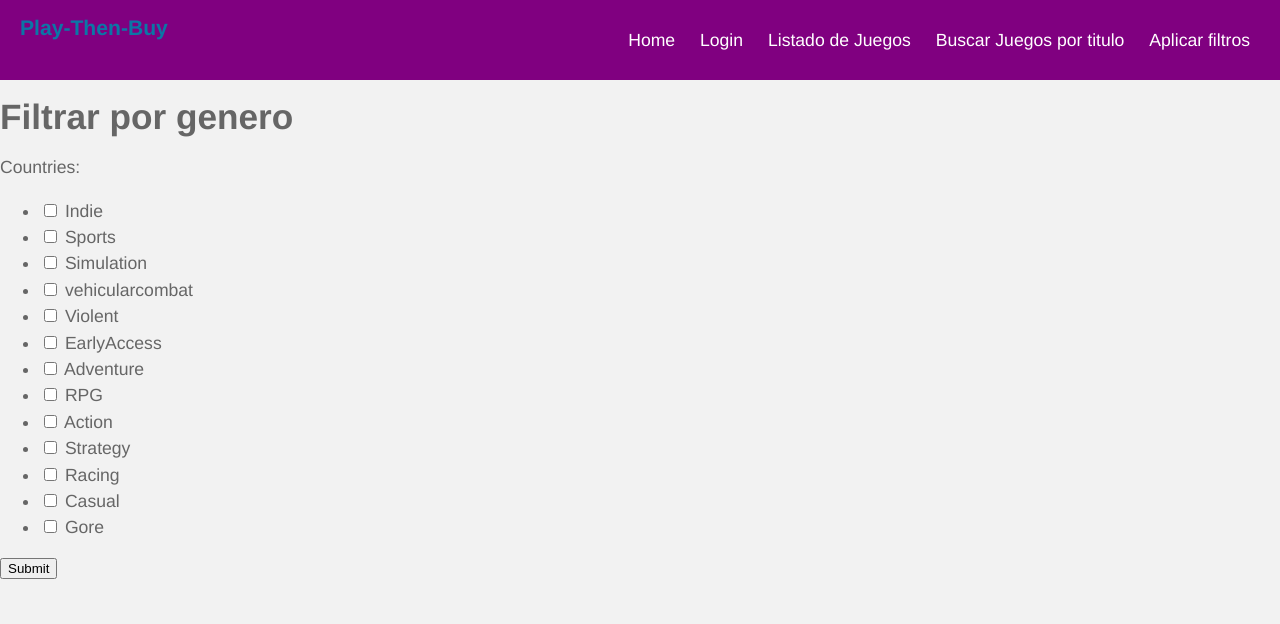
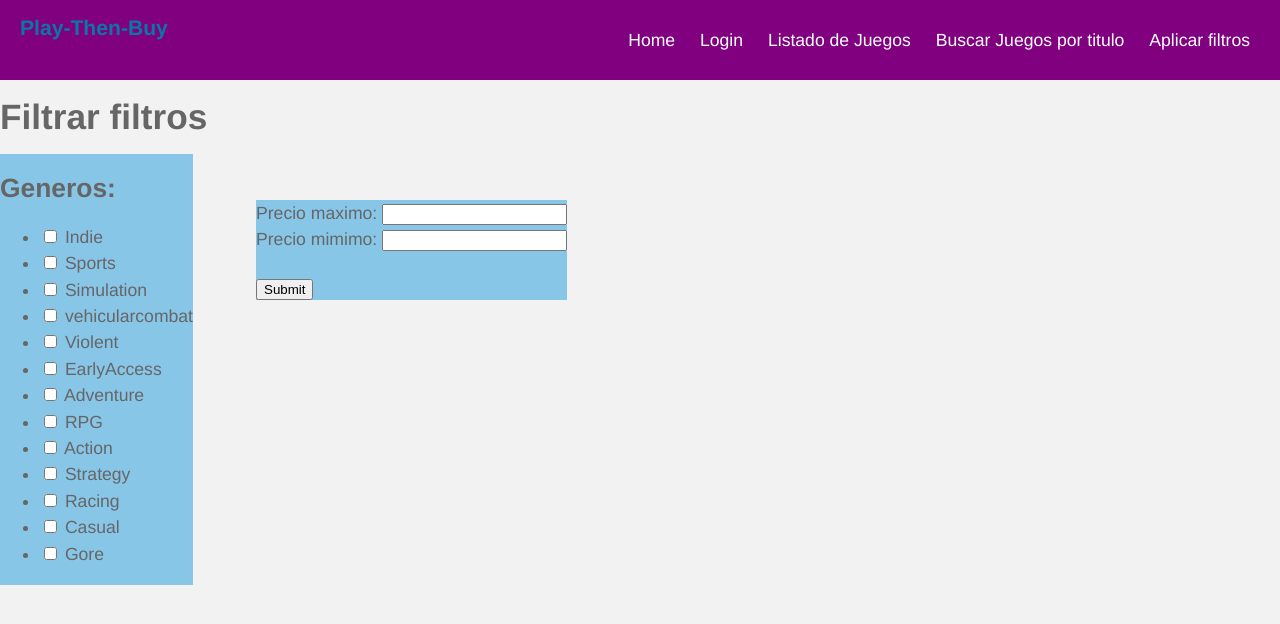
Before and after one commit to manuelgomezsuarez/playThenBuy, a Django app: page /filtros/ in a window 1280 px wide. Shown: the top 624 px of the page. Run offline with Django 3.2, Linux system fonts and the light colour scheme; parts of the project's set-up code (start-up, migrations or seed data) failed here and were passed over.

Commit message:
mejora los filtros

```diff
--- a/playThenBuy/templates/filtros.html
+++ b/playThenBuy/templates/filtros.html
@@ -1,16 +1,53 @@
 <html>
 <head>
+<meta charset="utf-8">
 <title>Filtrar por genero</title>
+ <style type="text/css">
+ div.numeros{
+    position: absolute;
+    top: 25%;
+    left: 20%;
+     background-color: #88c6e8;
+}
+
+ div.generos{
+    position: absolute;
+     background-color: #88c6e8;
+
+}
+
+
+ </style>
 </head>
 <body>
 <header>
 {% include 'header.html' %}
 
-<h1>Filtrar por genero</h1>
+<h1>Filtrar filtros</h1>
 <form method="post" id='form'>
   {% csrf_token %}
-  {{ form.as_p }}
+
+  <div class="generos">
+  <h2>
+  {{ form.Generos.label_tag }}
+  </h2>
+  {{form.Generos.errors}}
+  {{form.Generos}}
+  </div>
+  <div class="numeros">
+
+  {{ form.precioMin.label_tag }}
+  {{form.precioMin}}
+  {{form.precioMin.errors}}
+  <br>
+
+  {{ form.precioMax.label_tag }}
+  {{form.precioMax}}
+  {{form.precioMax.errors}}
+
+<br><br>
   <button type="submit">Submit</button>
+  </div>
 </form>
 </body>
 </html>
--- a/playThenBuy/templates/listadoJuegos.html
+++ b/playThenBuy/templates/listadoJuegos.html
@@ -1,5 +1,6 @@
 <html>
 <head>
+<meta charset="utf-8">
 <title>Lista de juegos</title>
 <style type="text/css">
 table.blueTable {
@@ -86,6 +87,10 @@ table.blueTable tfoot .links a{
   <a href="/orderPesoAsc">ASC</a>
   <a href="/orderPesoDesc">DESC</a>
   </th>
+  <th> Precio (€)
+  <a href="/orderPrecioAsc">ASC</a>
+  <a href="/orderPrecioDesc">DESC</a>
+  </th>
   <th>Ver mas..</th>
 </tr>
 </thead>
@@ -95,6 +100,7 @@ table.blueTable tfoot .links a{
   <th> {{ r.desarrolladora }}</th>
   <th> {{ r.fecha_lanzamiento }}</th>
   <th> {{ r.tamano }}</th>
+  <th> {{ r.precio_compra }}</th>
   <th> <a href="/juego/{{r.id}}">Display</a></th>
 </tr>
 {% endfor %}
--- a/playThenBuy/urls.py
+++ b/playThenBuy/urls.py
@@ -22,6 +22,8 @@ urlpatterns = patterns('',
     url(r'^orderPesoDesc/', 'principal.views.orderPesoDesc'),
     url(r'^orderDesarrolladoraAsc/', 'principal.views.orderDesarrolladoraAsc'),
     url(r'^orderDesarrolladoraDesc/', 'principal.views.orderDesarrolladoraDesc'),
+    url(r'^orderPrecioDesc/', 'principal.views.orderPrecioDesc'),
+    url(r'^orderPrecioAsc/', 'principal.views.orderPrecioAsc'),
     url(r'^filtros/', 'principal.views.filtros'),
 
 )
--- a/principal/forms.py
+++ b/principal/forms.py
@@ -1,14 +1,15 @@
 from django import forms
-from django.utils.safestring import SafeString
 from principal.models import Genero
-
+from django.core.validators import MinValueValidator,MaxValueValidator
 
 class TituloForm(forms.Form):
     titulo = forms.CharField(label='Titulo juego')
 
 class FiltroForm(forms.Form):
-#     precioMin= forms.FloatField(null=True())(label='precioMin')
-#     precioMax= forms.FloatField(null=True())(label='precioMax')
+    precioMin= forms.FloatField(label='Precio maximo',required=False,validators=[MinValueValidator(0)])
+    precioMax= forms.FloatField(label='Precio mimimo',required=False,validators=[MinValueValidator(0)])
+
+
 
     generos=Genero.objects.all()
 
@@ -16,5 +17,5 @@ class FiltroForm(forms.Form):
     for i in generos:
         opciones.append([i,i])
 
-    countries = forms.MultipleChoiceField(widget=forms.CheckboxSelectMultiple,
-                                         choices=opciones)
+    Generos = forms.MultipleChoiceField(widget=forms.CheckboxSelectMultiple,
+                                         choices=opciones,required=False)
--- a/principal/views.py
+++ b/principal/views.py
@@ -40,8 +40,12 @@ def orderDesarrolladoraAsc(request):
     juegos=Juego.objects.order_by("desarrolladora")
     return render_to_response('listadoJuegos.html', {'juegos':juegos})
 
-def orderDesarrolladoraDesc(request):
-    juegos=Juego.objects.order_by("-desarrolladora")
+def orderPrecioDesc(request):
+    juegos=Juego.objects.order_by("-precio_compra")
+    return render_to_response('listadoJuegos.html', {'juegos':juegos})
+
+def orderPrecioAsc(request):
+    juegos=Juego.objects.order_by("precio_compra")
     return render_to_response('listadoJuegos.html', {'juegos':juegos})
 
 def buscarTitulo(request):
@@ -64,21 +68,42 @@ def filtros(request):
     if request.method=='POST':
         form = FiltroForm(request.POST)
         if form.is_valid():
-            countries = form.cleaned_data.get('countries')
-            print countries
 
-            juegos=[]
-            for juego in Juego.objects.all():
-                generosJuegoBucle=[]
-                for i in juego.generos.all():
 
-                    generosJuegoBucle.append(i.nombre_genero) #lista de generos del juego en el bucle
+            generosForm = form.cleaned_data.get('Generos')
 
-                if set(countries)<set(generosJuegoBucle):
-                    print generosJuegoBucle
-                    juegos.append(juego)
+            precioMin = form.cleaned_data.get('precioMin')
+            precioMax = form.cleaned_data.get('precioMax')
 
-            return render_to_response('listadoJuegos.html', {'juegos':juegos})
+            if precioMin==None:
+                precioMin=0.
+
+            if precioMax==None:
+                precioMax=999.
+
+            print precioMin
+            print precioMax
+            if float(precioMax) >= float(precioMin):
+
+
+                juegos=[]
+                for juego in Juego.objects.all():
+                    generosJuegoBucle=[]
+                    for i in juego.generos.all():
+
+                        generosJuegoBucle.append(i.nombre_genero) #lista de generos del juego en el bucle
+
+                    if set(generosForm)<set(generosJuegoBucle):
+
+                        juegos.append(juego)
+
+                juegosFiltrados=[]
+                for juego in juegos:
+                    if juego.precio_compra>=precioMin and juego.precio_compra<=precioMax:
+                        juegosFiltrados.append(juego)
+
+                return render_to_response('listadoJuegos.html', {'juegos':juegosFiltrados})
+
     else:
         form=FiltroForm()
 
```
